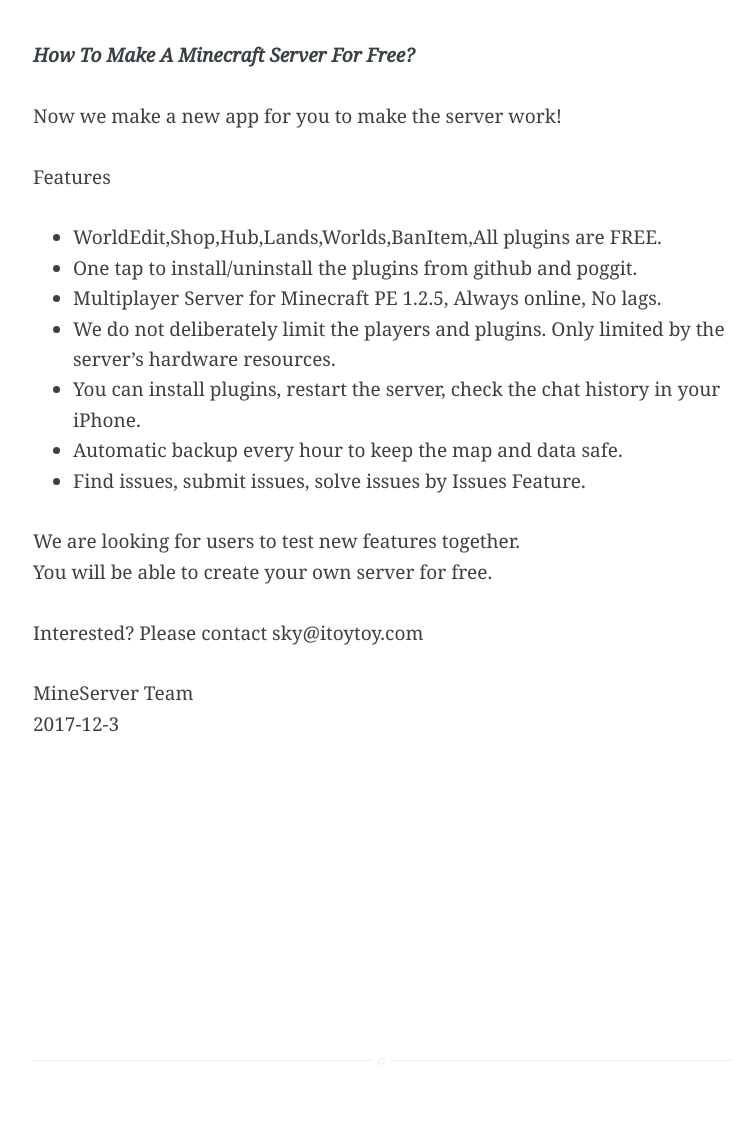
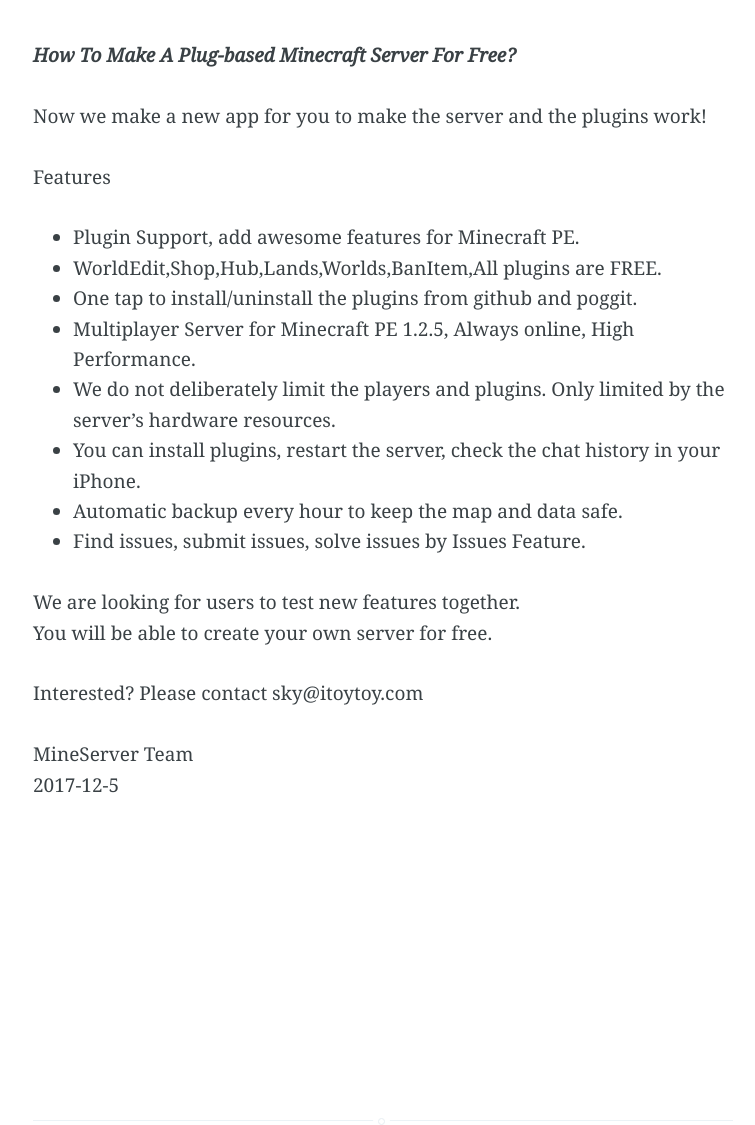
Before and after one commit to Minecraft-PE-Servers/Minecraft-PE-Servers.github.io, a Jekyll site: the page built from _posts/2016-06-10-mineserver-feedback.md, in a window 1280 px wide. Shown: the whole page, without its empty margins (257-1012 px from the left). Built offline with Jekyll 4.4.1, drawn with Linux system fonts in a browser that asks for light colours; before the commit the page ends 1065 px from its top, so only the background shows below that.

Commit message:
Update 2016-06-10-mineserver-feedback.md

```diff
--- a/_posts/2016-06-10-mineserver-feedback.md
+++ b/_posts/2016-06-10-mineserver-feedback.md
@@ -6,14 +6,15 @@
 feedback: true
 question: false
 ---
-***How To Make A Minecraft Server For Free?***
+***How To Make A Plug-based Minecraft Server For Free?***
 
-Now we make a new app for you to make the server work!
+Now we make a new app for you to make the server and the plugins work!
 
 Features
+- Plugin Support, add awesome features for Minecraft PE.
 - WorldEdit,Shop,Hub,Lands,Worlds,BanItem,All plugins are FREE.
 - One tap to install/uninstall the plugins from github and poggit.
-- Multiplayer Server for Minecraft PE 1.2.5, Always online, No lags.
+- Multiplayer Server for Minecraft PE 1.2.5, Always online, High Performance.
 - We do not deliberately limit the players and plugins. Only limited by the server's hardware resources.
 - You can install plugins, restart the server, check the chat history in your iPhone.
 - Automatic backup every hour to keep the map and data safe.
@@ -25,4 +26,4 @@
 Interested? Please contact sky@itoytoy.com
 
 MineServer Team
-2017-12-3
+2017-12-5
```
